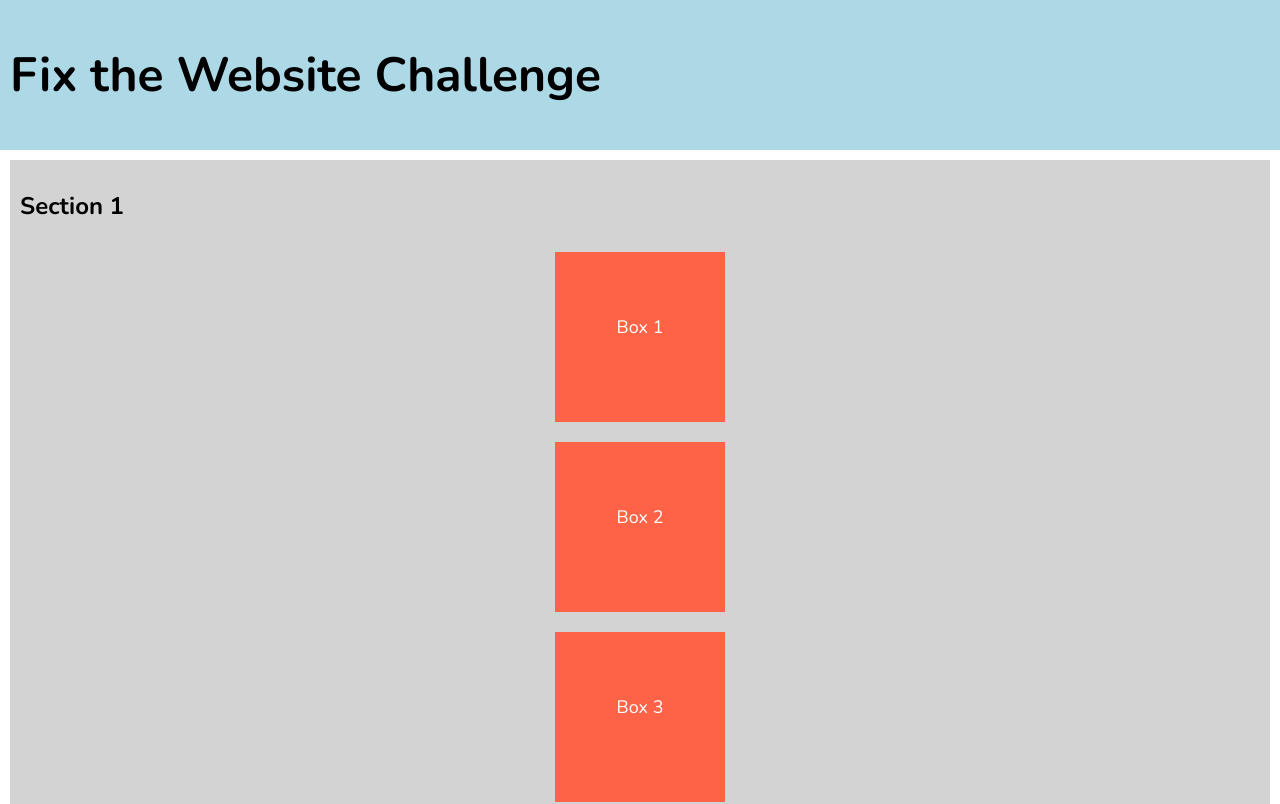
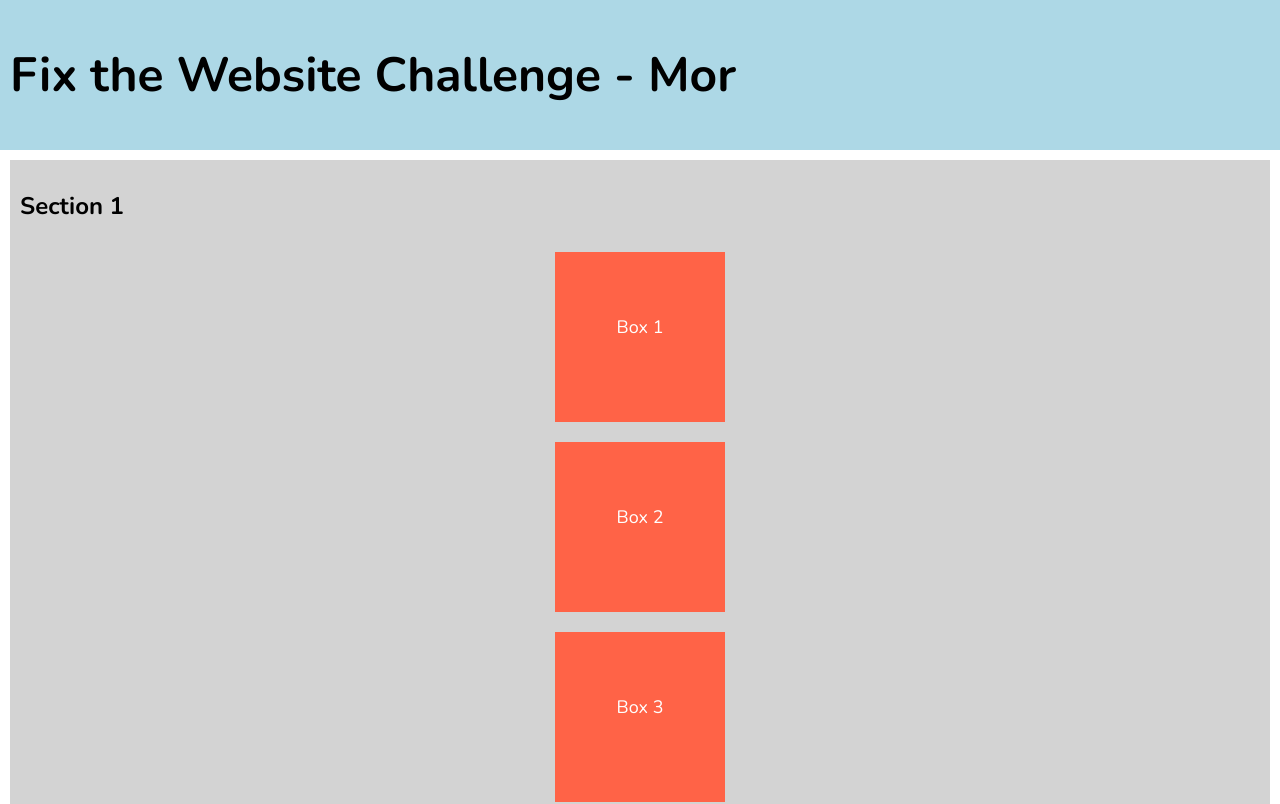
Before and after one commit to mortz123/DevTraining23, a Next.js app: page /day1 in a window 1280 px wide. Shown: the top 804 px of the page. Built offline with nearby package versions, Linux system fonts and the light colour scheme.

Commit message:
add name to project title

```diff
--- a/pages/day1.jsx
+++ b/pages/day1.jsx
@@ -5,7 +5,7 @@ export default function Day1() {
   return (
     <div className={styles.container}>
       <header className={styles.header}>
-        <h1>Fix the Website Challenge</h1>
+        <h1>Fix the Website Challenge - Mor</h1>
       </header>
       <main className={styles.main}>
         <section className={styles.section}>
```
